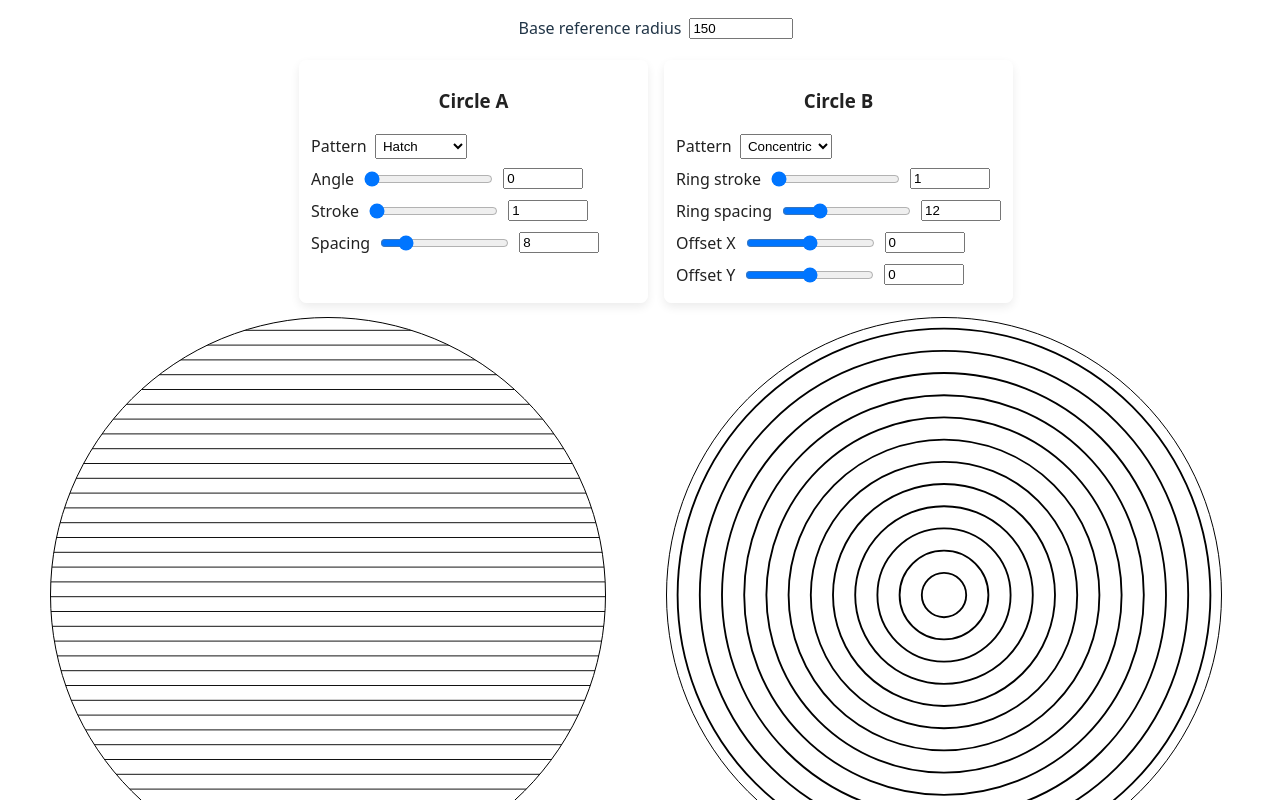
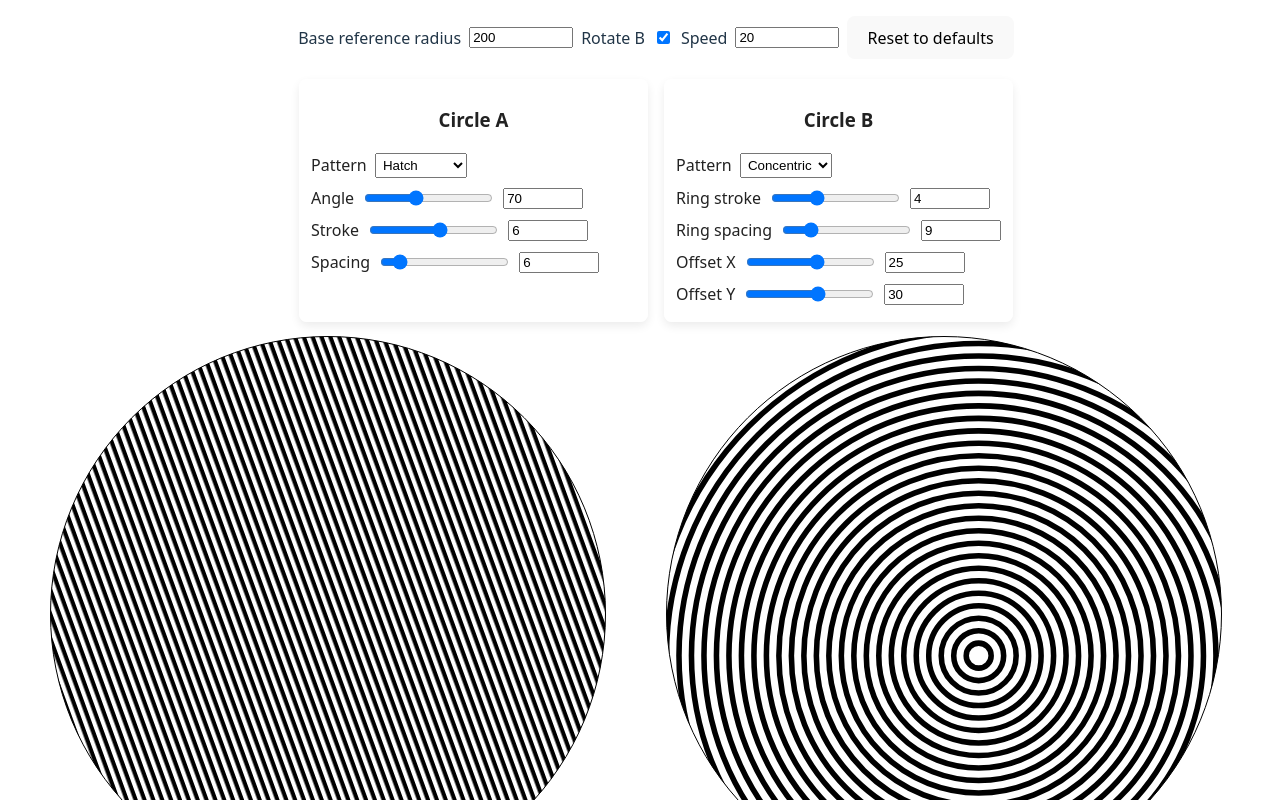
Before and after one commit to Reobos/MoireGenerator, a Vue app: page / in a window 1280 px wide. Shown: the top 800 px of the page. Built offline with nearby package versions, Linux system fonts and the light colour scheme.

Commit message:
added animation

```diff
--- a/src/App.vue
+++ b/src/App.vue
@@ -6,11 +6,11 @@ import PreviewCircle from './components/PreviewCircle.vue'
 
 // Circle A (left)
 const aPattern = ref('hatch') // 'hatch' | 'concentric' | 'wavy'
-const aLineAngle = ref(0)
-const aHatchStroke = ref(1)
-const aHatchSpacing = ref(8)
-const aConcStroke = ref(1)
-const aConcSpacing = ref(12)
+const aLineAngle = ref(70)
+const aHatchStroke = ref(6)
+const aHatchSpacing = ref(6)
+const aConcStroke = ref(4)
+const aConcSpacing = ref(9)
 const aConcOffsetX = ref(0)
 const aConcOffsetY = ref(0)
 const aWavyAmplitude = ref(6)
@@ -21,12 +21,12 @@ const aWavyStroke = ref(1)
 // Circle B (right)
 const bPattern = ref('concentric') // 'hatch' | 'concentric' | 'wavy'
 const bLineAngle = ref(0)
-const bHatchStroke = ref(1)
-const bHatchSpacing = ref(8)
-const bConcStroke = ref(1)
-const bConcSpacing = ref(12)
-const bConcOffsetX = ref(0)
-const bConcOffsetY = ref(0)
+const bHatchStroke = ref(6)
+const bHatchSpacing = ref(6)
+const bConcStroke = ref(4)
+const bConcSpacing = ref(9)
+const bConcOffsetX = ref(25)
+const bConcOffsetY = ref(30)
 const bWavyAmplitude = ref(6)
 const bWavyWavelength = ref(24)
 const bWavySpacing = ref(12)
@@ -35,13 +35,16 @@ const size = ref(300)
 const aRef = ref(null)
 const bRef = ref(null)
 // Base reference radius for pattern scaling
-const baseRefRadius = ref(150)
+const baseRefRadius = ref(200)
+// Preview animation controls
+const previewRotateB = ref(true)
+const previewRotateSpeed = ref(20)
 
 // Persist settings per circle/pattern
 const SETTINGS_KEY = 'moireSettingsV1'
 
 function setNum(refVar, val) { if (typeof val === 'number') refVar.value = val }
-function setPattern(refVar, val) { if (val === 'hatch' || val === 'concentric') refVar.value = val }
+function setPattern(refVar, val) { if (val === 'hatch' || val === 'concentric' || val === 'wavy') refVar.value = val }
 
 function applyCircleSettings(which, src) {
   if (!src) return
@@ -174,6 +177,46 @@ watch([
   bWavyAmplitude, bWavyWavelength, bWavySpacing, bWavyStroke,
   baseRefRadius,
 ], saveSettings, { deep: false })
+
+function resetDefaults() {
+  // Circle A defaults
+  aPattern.value = 'hatch'
+  aLineAngle.value = 70
+  aHatchStroke.value = 6
+  aHatchSpacing.value = 6
+  aConcStroke.value = 4
+  aConcSpacing.value = 9
+  aConcOffsetX.value = 0
+  aConcOffsetY.value = 0
+  aWavyAmplitude.value = 6
+  aWavyWavelength.value = 24
+  aWavySpacing.value = 12
+  aWavyStroke.value = 1
+
+  // Circle B defaults
+  bPattern.value = 'concentric'
+  bLineAngle.value = 0
+  bHatchStroke.value = 6
+  bHatchSpacing.value = 6
+  bConcStroke.value = 4
+  bConcSpacing.value = 9
+  bConcOffsetX.value = 25
+  bConcOffsetY.value = 30
+  bWavyAmplitude.value = 6
+  bWavyWavelength.value = 24
+  bWavySpacing.value = 12
+  bWavyStroke.value = 1
+
+  // Global defaults
+  baseRefRadius.value = 200
+  // Keep current size based on viewport; do not reset.
+  // Animation defaults
+  previewRotateB.value = true
+  previewRotateSpeed.value = 20
+
+  // Persist the defaults
+  saveSettings()
+}
 </script>
 
 <template>
@@ -181,6 +224,11 @@ watch([
     <div class="global-control">
       <label for="baseRefRadius">Base reference radius</label>
       <input id="baseRefRadius" class="num" type="number" min="1" step="1" v-model.number="baseRefRadius" />
+      <label for="rotateB">Rotate B</label>
+      <input id="rotateB" type="checkbox" v-model="previewRotateB" />
+      <label for="rotateSpeed">Speed</label>
+      <input id="rotateSpeed" class="num" type="number" min="0" step="1" v-model.number="previewRotateSpeed" />
+      <button type="button" @click="resetDefaults">Reset to defaults</button>
     </div>
     <CombinedControls
       :a-pattern="aPattern" @update:aPattern="v => (aPattern = v)"
@@ -231,6 +279,8 @@ watch([
             :size="size"
             :r="size/2 - 0.5 - 2"
             :base-ref-radius="baseRefRadius"
+            :rotate-b-enabled="previewRotateB"
+            :rotate-b-speed="previewRotateSpeed"
             :a-pattern="aPattern"
             :a-line-angle="aLineAngle"
             :a-hatch-stroke="aHatchStroke"
--- a/src/components/CombinedControls.vue
+++ b/src/components/CombinedControls.vue
@@ -2,13 +2,13 @@
 const props = defineProps({
   // Circle A
   aPattern: { type: String, default: 'hatch' }, // 'hatch' | 'concentric'
-  aLineAngle: { type: Number, default: 0 },
-  aHatchStroke: { type: Number, default: 1 },
-  aHatchSpacing: { type: Number, default: 8 },
-  aConcStroke: { type: Number, default: 1 },
-  aConcSpacing: { type: Number, default: 12 },
-  aConcOffsetX: { type: Number, default: 0 },
-  aConcOffsetY: { type: Number, default: 0 },
+  aLineAngle: { type: Number, default: 70 },
+  aHatchStroke: { type: Number, default: 6 },
+  aHatchSpacing: { type: Number, default: 6 },
+  aConcStroke: { type: Number, default: 4 },
+  aConcSpacing: { type: Number, default: 9 },
+  aConcOffsetX: { type: Number, default: 25 },
+  aConcOffsetY: { type: Number, default: 25 },
   aWavyAmplitude: { type: Number, default: 6 },
   aWavyWavelength: { type: Number, default: 24 },
   aWavySpacing: { type: Number, default: 12 },
--- a/src/components/PreviewCircle.vue
+++ b/src/components/PreviewCircle.vue
@@ -1,5 +1,5 @@
 <script setup>
-import { computed } from 'vue'
+import { computed, ref, onMounted, onBeforeUnmount, watch } from 'vue'
 
 const props = defineProps({
   size: { type: Number, default: 200 },
@@ -10,6 +10,9 @@ const props = defineProps({
   background: { type: String, default: 'white' },
   ariaLabel: { type: String, default: 'Preview circle' },
   baseRefRadius: { type: Number, default: 150 },
+  // animation to rotate circle B pattern
+  rotateBEnabled: { type: Boolean, default: true },
+  rotateBSpeed: { type: Number, default: 20 }, // degrees per second
 
   // Circle A pattern selection + settings
   aPattern: { type: String, default: 'hatch' }, // 'hatch' | 'concentric'
@@ -119,6 +122,42 @@ const bRings = computed(() => {
   const requiredR = bOffset.value + clampedR.value
   return Math.max(0, Math.floor(requiredR / bScaledConcSpacing.value))
 })
+
+// Animated rotation state for B
+const bAngle = ref(0)
+let rafId = 0
+let lastTs = 0
+function loop(ts) {
+  if (!lastTs) lastTs = ts
+  const dt = (ts - lastTs) / 1000
+  lastTs = ts
+  bAngle.value = (bAngle.value + dt * (props.rotateBSpeed || 0)) % 360
+  rafId = requestAnimationFrame(loop)
+}
+function startAnim() {
+  if (rafId) cancelAnimationFrame(rafId)
+  lastTs = 0
+  rafId = requestAnimationFrame(loop)
+}
+function stopAnim() {
+  if (rafId) cancelAnimationFrame(rafId)
+  rafId = 0
+}
+onMounted(() => {
+  if (props.rotateBEnabled) startAnim()
+})
+onBeforeUnmount(() => {
+  stopAnim()
+})
+watch(() => props.rotateBEnabled, (en) => {
+  if (en) startAnim(); else stopAnim()
+})
+
+// B pattern rotation transforms around the circle center
+const bHatchAngle = computed(() => (props.bLineAngle || 0) + bAngle.value)
+const bHatchTransform = computed(() => `rotate(${bHatchAngle.value}, ${centerX.value}, ${centerY.value})`)
+const bConcentricTransform = computed(() => `rotate(${bAngle.value}, ${centerX.value}, ${centerY.value})`)
+const bWavyTransform = computed(() => `rotate(${bAngle.value}, ${centerX.value}, ${centerY.value})`)
 </script>
 
 <template>
@@ -155,12 +194,12 @@ const bRings = computed(() => {
       </pattern>
 
       <!-- B hatch pattern (transparent) -->
-      <pattern :id="bHatchId" patternUnits="userSpaceOnUse" :width="bScaledHatchSpacing" :height="bScaledHatchSpacing" :patternTransform="`rotate(${bLineAngle})`">
+      <pattern :id="bHatchId" patternUnits="userSpaceOnUse" :width="bScaledHatchSpacing" :height="bScaledHatchSpacing" :patternTransform="bHatchTransform">
         <line x1="0" y1="0" :x2="bScaledHatchSpacing" y2="0" :stroke="'#000'" :stroke-width="bScaledHatchStroke" />
       </pattern>
 
       <!-- B concentric pattern (transparent) -->
-      <pattern :id="bConcentricId" patternUnits="userSpaceOnUse" :width="size * 2" :height="size * 2">
+      <pattern :id="bConcentricId" patternUnits="userSpaceOnUse" :width="size * 2" :height="size * 2" :patternTransform="bConcentricTransform">
         <g :transform="`translate(${centerX + bScaledOffsetX}, ${centerY + bScaledOffsetY})`">
           <template v-for="i in bRings" :key="i">
             <circle :cx="0" :cy="0" :r="i * bScaledConcSpacing" fill="none" stroke="#000" :stroke-width="bScaledConcStroke" />
@@ -169,7 +208,7 @@ const bRings = computed(() => {
       </pattern>
 
       <!-- B wavy pattern (transparent) -->
-      <pattern :id="bWavyId" patternUnits="userSpaceOnUse" :width="bScaledWavyWavelength" :height="Math.max(bScaledWavySpacing, 2 * bScaledWavyAmplitude + bScaledWavyStroke)">
+      <pattern :id="bWavyId" patternUnits="userSpaceOnUse" :width="bScaledWavyWavelength" :height="Math.max(bScaledWavySpacing, 2 * bScaledWavyAmplitude + bScaledWavyStroke)" :patternTransform="bWavyTransform">
         <path :d="makeWavePath(bScaledWavyWavelength, bScaledWavyAmplitude, 60, Math.max(bScaledWavySpacing, 2 * bScaledWavyAmplitude + bScaledWavyStroke) / 2)" fill="none" stroke="#000" :stroke-width="bScaledWavyStroke" stroke-linecap="round" stroke-linejoin="round" />
       </pattern>
     </defs>
```
